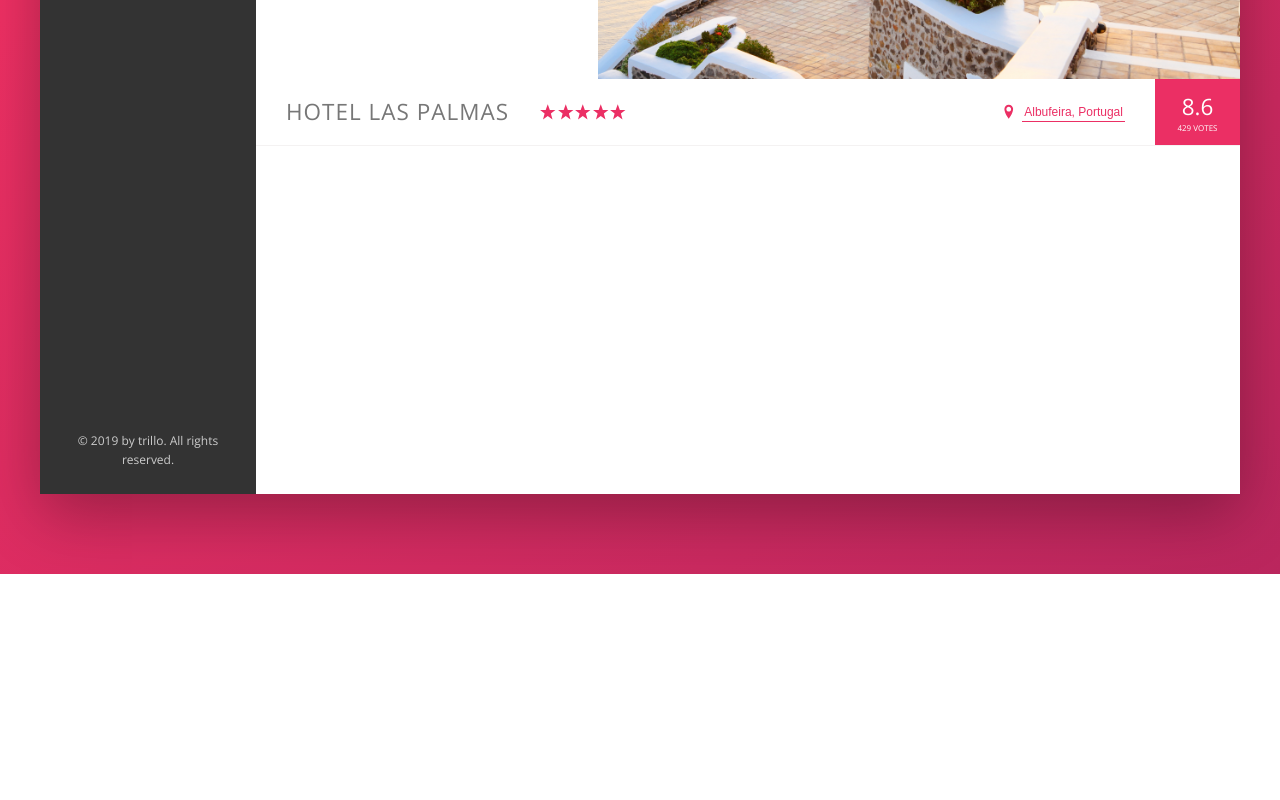
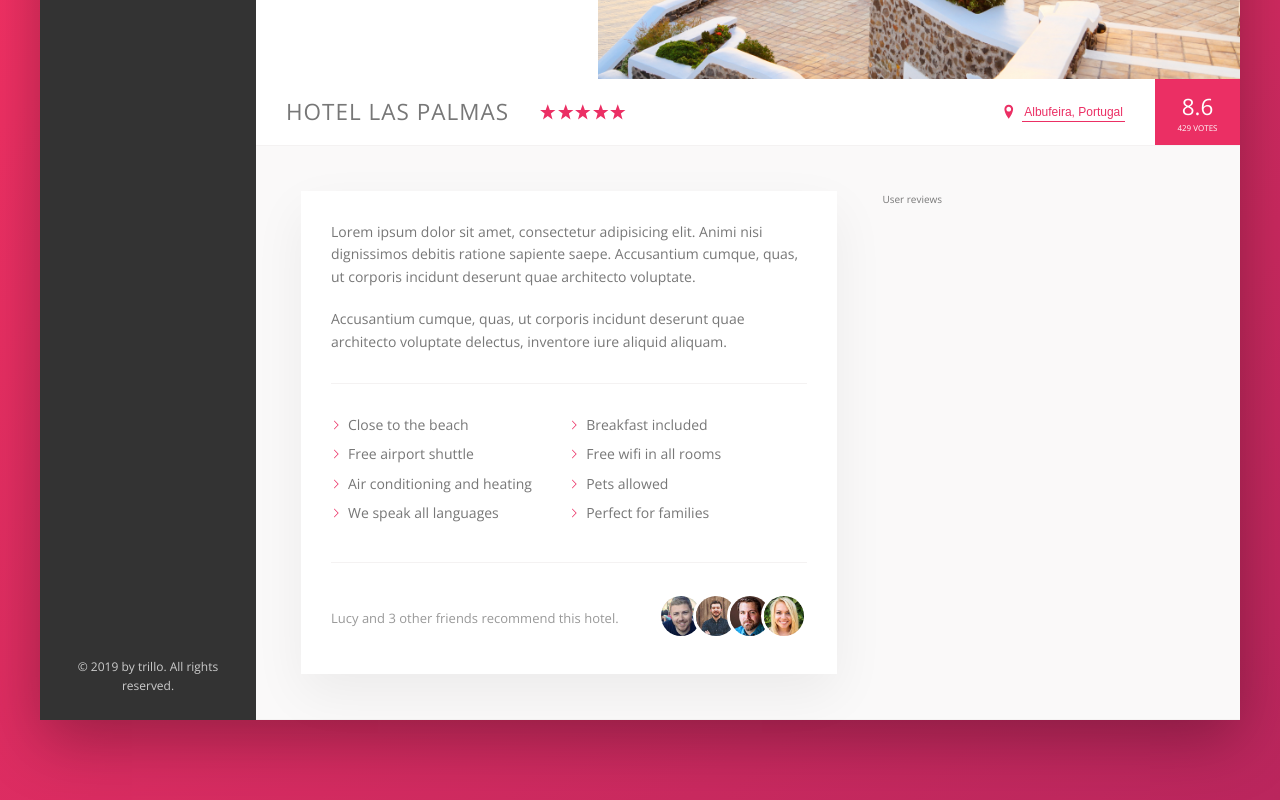
Before and after one commit to pleaobraga/advanced-css-course, a website: page Trillo/starter/index.html in a window 1280 px wide. Shown: the part 456-1256 px from the top of the page. Before the commit the page ends 1030 px from the top, so only its background shows below. Drawn offline with nearby package versions, Linux system fonts and the light colour scheme.

Commit message:
finished Trilllo Description section

```diff
--- a/Trillo/starter/index.html
+++ b/Trillo/starter/index.html
@@ -137,8 +137,46 @@
                         </div>
 
                     </div>
+
+                    <div class="detail">
+                        <div class="description">
+                            <p class="paragraph">
+                                Lorem ipsum dolor sit amet, consectetur adipisicing elit. Animi nisi dignissimos debitis ratione sapiente saepe. Accusantium cumque, quas, ut corporis incidunt deserunt quae architecto voluptate.
+                            </p>
+                            <p class="paragraph">
+                                Accusantium cumque, quas, ut corporis incidunt deserunt quae architecto voluptate delectus, inventore iure aliquid aliquam.
+                            </p>
+                            <ul class="list">
+                                <li class="list__item">Close to the beach</li>
+                                <li class="list__item">Breakfast included</li>
+                                <li class="list__item">Free airport shuttle</li>
+                                <li class="list__item">Free wifi in all rooms</li>
+                                <li class="list__item">Air conditioning and heating</li>
+                                <li class="list__item">Pets allowed</li>
+                                <li class="list__item">We speak all languages</li>
+                                <li class="list__item">Perfect for families</li>
+                            </ul>
+                            <div class="recommend">
+                                <p class="recommend__count">
+                                    Lucy and 3 other friends recommend this hotel.
+                                </p>
+                                <div class="recommend__friends">
+                                    <img src="img/user-3.jpg" alt="Friend 1" class="recommend__photo">
+                                    <img src="img/user-4.jpg" alt="Friend 2" class="recommend__photo">
+                                    <img src="img/user-5.jpg" alt="Friend 3" class="recommend__photo">
+                                    <img src="img/user-6.jpg" alt="Friend 4" class="recommend__photo">
+                                </div>
+                            </div>
+                        </div>
+                        <div class="user-reviews">
+                            User reviews
+                        </div>
+                    </div>
                 </main>
+
             </div>
+
+
         </div>
     </body>
 </html>
--- a/Trillo/starter/sass/_base.scss
+++ b/Trillo/starter/sass/_base.scss
@@ -13,6 +13,9 @@
     --color-grey-dark-3: #999;
 
     --shadow-dark: 0 2rem 6rem rgba(0,0,0,.3);
+    --shadow-light: 0 2rem 5rem rgba(0,0,0,.06);
+
+    --line: 1px solid var(--color-grey-light-2);
 }
 
 * {
--- a/Trillo/starter/sass/_components.scss
+++ b/Trillo/starter/sass/_components.scss
@@ -326,3 +326,71 @@
         box-shadow: none;
     }
 }
+
+
+//  PARAGRAPH
+
+.paragraph:not(:last-of-type) {
+    margin-bottom: 2rem;
+}
+
+// List
+.list {
+    list-style: none;
+    margin: 3rem 0;
+    padding: 3rem 0;
+    border-top: var(--line);
+    border-bottom: var(--line);
+
+    display: flex;
+    flex-wrap: wrap;
+
+    &__item {
+        flex: 0 0 50%;
+        margin-bottom: .7rem;
+
+        &::before {
+            content: "";
+            display: inline-block;
+            height: 1rem;
+            width: 1rem;
+            margin-right: .7rem;
+
+
+            /**background-image: url(../img/chevron-thin-right.svg);
+            background-size: cover;**/
+
+            background-color: var(--color-primary);
+            -webkit-mask-image: url(../img/chevron-thin-right.svg);
+            -webkit-mask-size: cover;
+
+            mask-image: url(../img/chevron-thin-right.svg);
+            mask-size: cover;
+        }
+    }
+}
+
+// RECOMMEND
+.recommend {
+    font-size: 1.3rem;
+    color: var(--color-grey-dark-3);
+
+    display: flex;
+    align-items: center;
+
+    &__count {
+        margin-right: auto;
+    }
+
+    &__photo {
+        box-sizing: content-box;
+        height: 4rem;
+        width: 4rem;
+        border-radius: 50%;
+        border: 3px solid #fff;
+
+        &:not(:last-child) {
+            margin-right: -1.5rem;
+        }
+    }
+}
--- a/Trillo/starter/sass/_layout.scss
+++ b/Trillo/starter/sass/_layout.scss
@@ -10,7 +10,7 @@
     font-size: 1.4rem;
     height: 7rem;
     background-color: #fff;
-    border-bottom: 1px solid var(--color-grey-light-2);
+    border-bottom: var(--line);
 
     display: flex;
     justify-content: space-between;
@@ -35,7 +35,26 @@
 .hotel-view {
     background-color: #fff;
 
-    height: 80rem;
-
     flex: 1;
 }
+
+.detail {
+    display: flex;
+    padding: 4.5rem;
+    background-color: var(--color-grey-light-1);
+    border-bottom: var(--line);
+}
+
+.description {
+    font-size: 1.4rem;
+    background-color: #fff;
+    box-shadow: var(--shadow-light);
+    padding: 3rem;
+    flex: 0 0 60%;
+    margin-right: 4.5rem;
+}
+
+.user-reviews {
+    flex: 1;
+
+}
```
Also changed, not shown: Trillo/starter/css/style.css.
